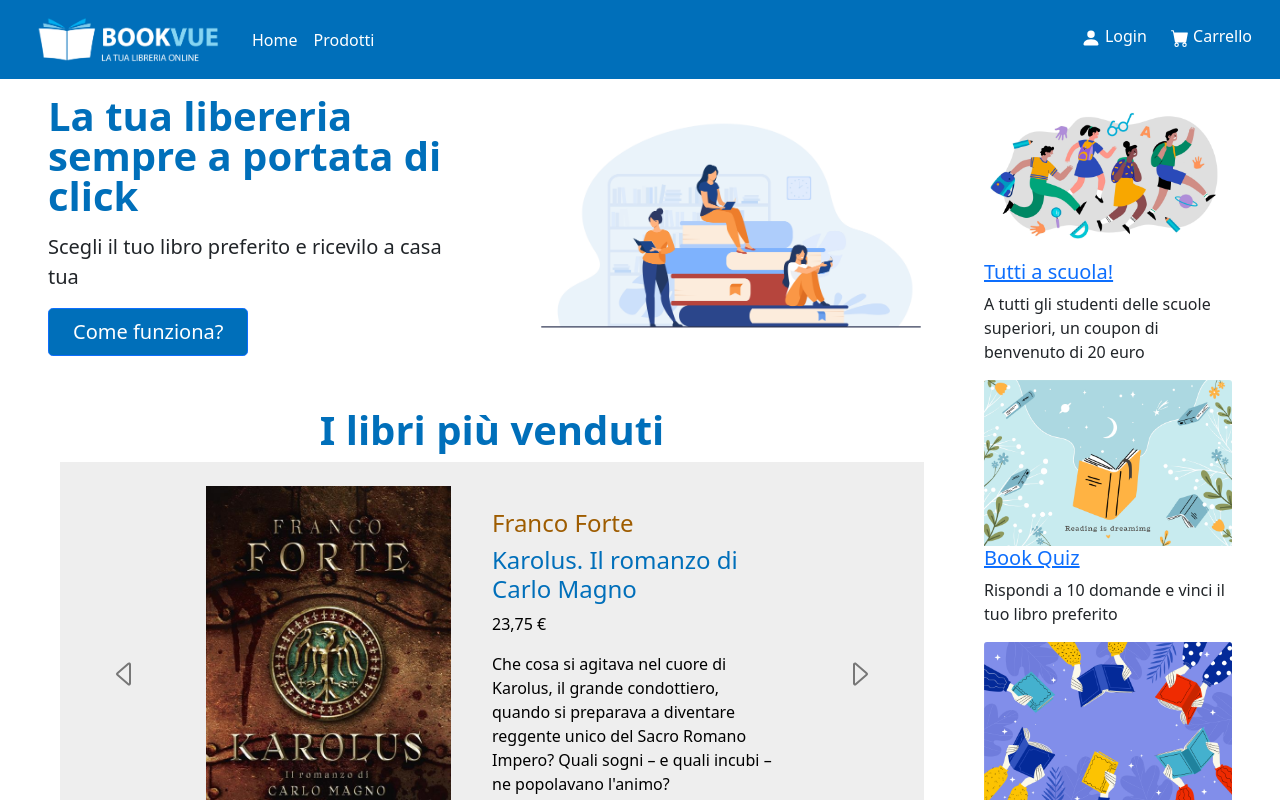
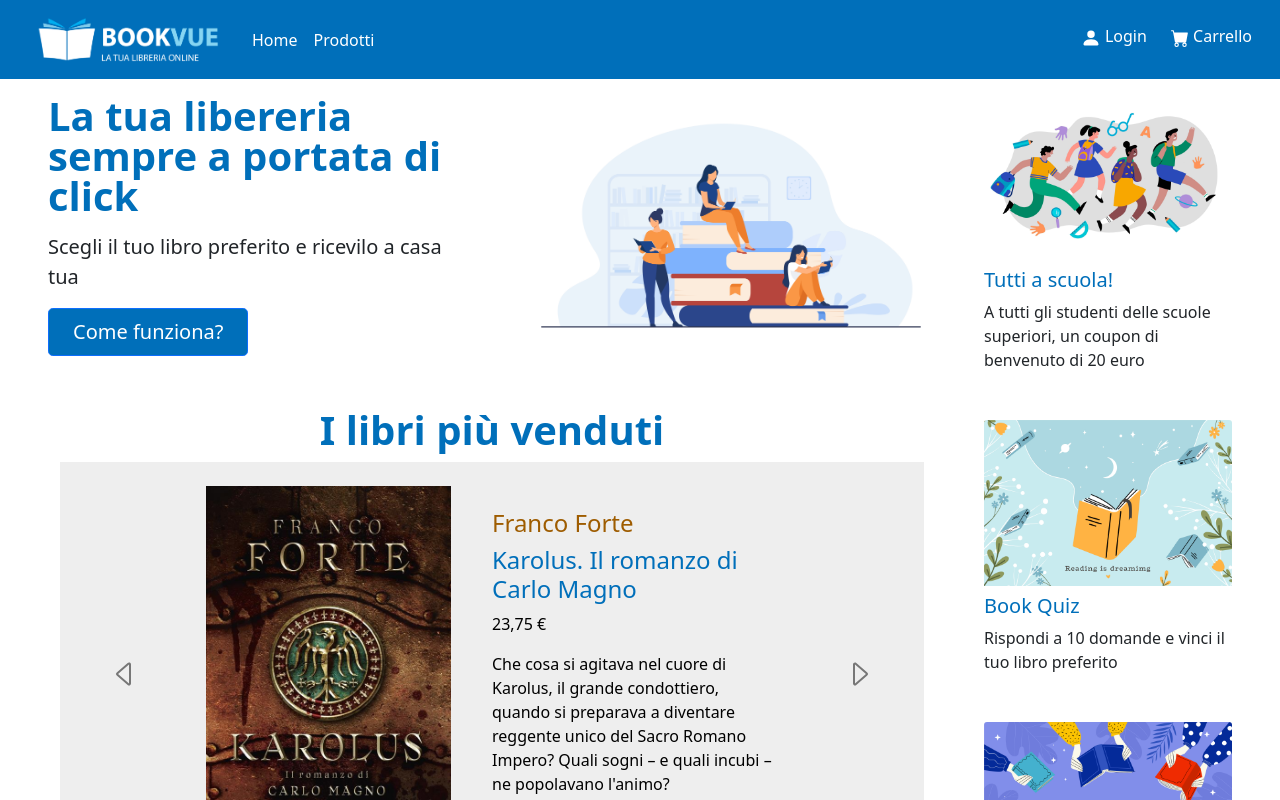
Before and after one commit to emace77/progettoGLM, a Vue app: page / in a window 1280 px wide. Shown: the top 800 px of the page. Built offline with nearby package versions, Linux system fonts and the light colour scheme.

Commit message:
master detail v3d

```diff
--- a/public/index.html
+++ b/public/index.html
@@ -6,7 +6,7 @@
     <meta name="viewport" content="width=device-width,initial-scale=1.0" />
     <link rel="icon" href="<%= BASE_URL %>favicon.ico" />
     <!-- css swiper -->
-    <title><%= htmlWebpackPlugin.options.title %></title>
+    <title>BookVue</title>
   </head>
   <body>
     <noscript>
--- a/src/App.vue
+++ b/src/App.vue
@@ -116,16 +116,27 @@ h1 {
 .carousel-caption p {
   color: #000;
 }
+
+h5 a:link, h5 a:link, h5 a:link {
+  color: #006fba;
+  text-decoration: none;
+}
+h5 a:hover {
+  color: #006fba;
+  text-decoration: underline;
+}
+
 .carousel-caption h5:nth-child(1) {
   color: #9e5c00;
   text-decoration: none;
   }
-.carousel-caption h5:nth-child(2) a:link, h5:nth-child(2) a:visited, h5:nth-child(2) a:active {
+.carousel-caption h5:nth-child(2) a:link, .carousel-caption h5:nth-child(2) a:visited, .carousel-caption h5:nth-child(2) a:active {
   color: #006fba;
   text-decoration: none;
   }
 .carousel-caption h5:nth-child(2) a:hover {
   color: #006fba;
+  text-decoration: underline;
   }
 .carousel-indicators {
   bottom: -7%;
--- a/src/components/SideBar.vue
+++ b/src/components/SideBar.vue
@@ -1,7 +1,7 @@
 <!-- eslint-disable -->
 <template>
-  <div v-for="card in cards" :key="card.id">
-    <img :src="card.image" class="card-img-top" :alt="card.alt" />
+  <div class="sidebar mb-5" v-for="card in cards" :key="card.id">
+    <img :src="card.image" class="card-img-top mb-2" :alt="card.alt" />
     <h5>
       <!-- con l'evento @click invoco mostraDettaglio -->
       <router-link :key="card.id" :to="'/card/' + card.id" @click="showCard(card)">
```
